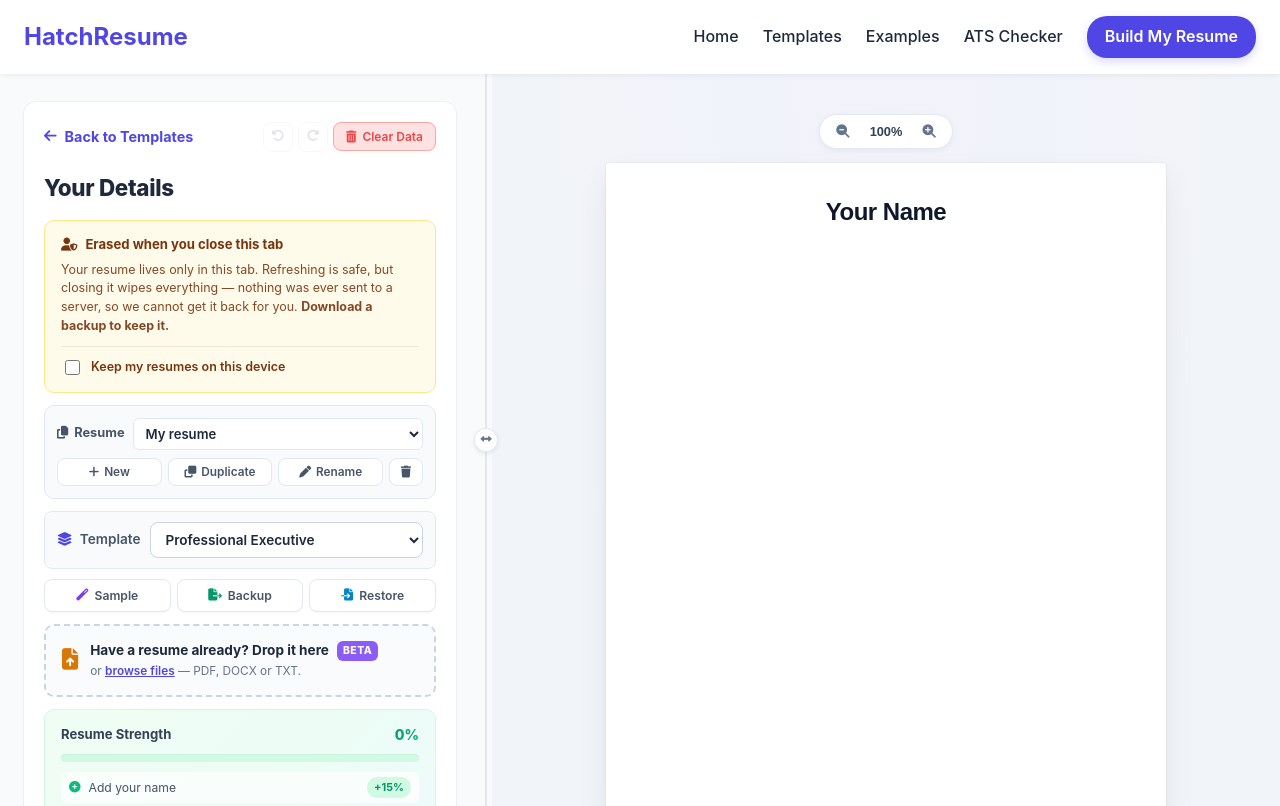
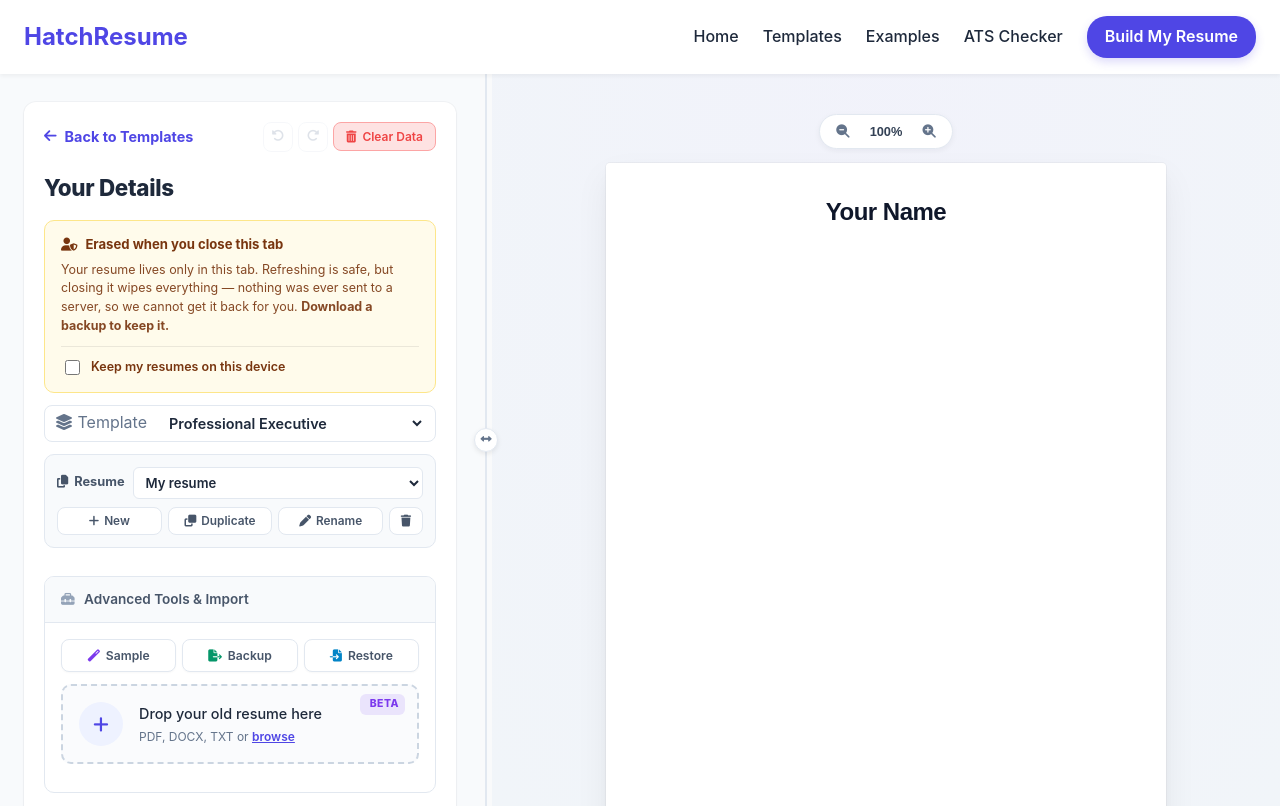
Before and after one commit to balagowda/ResumeBuilder, a React (Create React App) app: page /template1 in a window 1280 px wide. Built offline with nearby package versions, Linux system fonts and the light colour scheme; a web font is replaced by a local one.

Commit message:
import design change

```diff
--- a/src/Styles/TemplateWorkspace.css
+++ b/src/Styles/TemplateWorkspace.css
@@ -115,47 +115,148 @@
   letter-spacing: -0.3px;
 }
 
-/* Strength Meter */
-.strength-meter-container {
-  background: linear-gradient(135deg, #f0fdf4 0%, #ecfdf5 50%, #f0f9ff 100%);
+/* Document Settings Column (Template + Versions) */
+.document-settings-col {
+  display: flex;
+  flex-direction: column;
+  gap: 12px;
+  margin-bottom: 16px;
+}
+
+.doc-setting-item {
+  flex: 1;
+}
+
+.doc-setting-item.template-select-item {
+  display: flex;
+  align-items: center;
+  background: var(--white);
+  border: 1px solid #e2e8f0;
+  border-radius: 8px;
+  padding: 0 10px;
+  height: 40px; /* match ResumeVersions height if possible */
+  transition: border-color 0.2s ease;
+}
+
+.doc-setting-item.template-select-item:hover {
+  border-color: #cbd5e1;
+}
+
+.doc-setting-item.template-select-item label {
+  color: #64748b;
+  margin-right: 8px;
+  margin-bottom: 0;
+}
+
+.doc-setting-item.template-select-item select {
+  flex: 1;
+  border: none;
+  background: transparent;
+  font-size: 0.9rem;
+  color: var(--text-dark);
+  outline: none;
+  cursor: pointer;
+  width: 100%;
+}
+
+/* Tools & Import Section (Static Card) */
+.tools-import-section {
+  margin-bottom: 16px;
+  border: 1px solid #e2e8f0;
   border-radius: 10px;
-  padding: 14px 16px;
+  background: var(--white);
+  overflow: hidden;
+  transition: box-shadow 0.2s ease;
+}
+
+.tools-import-section:hover {
+  box-shadow: 0 1px 3px rgba(15, 23, 42, 0.05);
+}
+
+.tools-import-header-static {
+  padding: 12px 16px;
+  background: #f8fafc;
+  font-size: 0.85rem;
+  font-weight: 600;
+  color: #475569;
+  border-bottom: 1px solid #e2e8f0;
+}
+
+.tools-import-header-static i {
+  color: #94a3b8;
+  margin-right: 6px;
+}
+
+.tools-import-content {
+  display: block;
+  padding: 16px;
+}
+
+/* Slim Strength Meter */
+.strength-meter-slim {
+  background: linear-gradient(135deg, #f0fdf4 0%, #ecfdf5 100%);
+  border-radius: 8px;
+  padding: 10px 14px;
   border: 1px solid #d1fae5;
+  margin-bottom: 4px;
 }
 
 .strength-meter-header {
   display: flex;
   justify-content: space-between;
-  font-size: 0.82rem;
+  align-items: center;
+  font-size: 0.8rem;
   font-weight: 700;
   color: #334155;
-  margin-bottom: 8px;
-}
-
-.strength-meter-header span:last-child {
-  background: linear-gradient(135deg, #059669, #10b981);
-  -webkit-background-clip: text;
-  -webkit-text-fill-color: transparent;
-  background-clip: text;
+  margin-bottom: 6px;
+}
+
+.strength-percentage {
+  color: #059669;
   font-weight: 800;
-  font-size: 0.88rem;
 }
 
 .strength-meter-bar {
   width: 100%;
-  height: 8px;
+  height: 6px;
   background-color: #d1fae5;
-  border-radius: 4px;
+  border-radius: 3px;
   overflow: hidden;
-  box-shadow: inset 0 1px 2px rgba(0, 0, 0, 0.04);
+  margin-bottom: 6px;
 }
 
 .strength-meter-fill {
   height: 100%;
-  background: linear-gradient(90deg, #34d399, #10b981, #059669);
-  border-radius: 4px;
-  transition: width 0.5s cubic-bezier(0.4, 0, 0.2, 1);
-  box-shadow: 0 0 8px rgba(16, 185, 129, 0.25);
+  background: linear-gradient(90deg, #34d399, #10b981);
+  border-radius: 3px;
+  transition: width 0.5s ease;
+}
+
+.strength-tips-dropdown {
+  display: flex;
+  align-items: center;
+  gap: 6px;
+  font-size: 0.75rem;
+  color: #047857;
+  background: rgba(16, 185, 129, 0.1);
+  padding: 6px 10px;
+  border-radius: 6px;
+  margin-top: 8px;
+}
+
+.strength-tips-dropdown i {
+  font-size: 0.8rem;
+}
+
+.tips-label {
+  font-weight: 600;
+}
+
+.tips-text {
+  color: #065f46;
+  white-space: nowrap;
+  overflow: hidden;
+  text-overflow: ellipsis;
 }
 
 /* Draggable sections spacing */
@@ -1563,14 +1664,56 @@
 .resume-import-zone {
   display: flex;
   align-items: center;
-  gap: 12px;
+  gap: 16px;
   margin-bottom: 12px;
-  padding: 14px 16px;
+  padding: 16px;
   border: 2px dashed #cbd5e1;
   border-radius: 10px;
   background: #fafbfd;
   cursor: pointer;
   transition: border-color 0.2s ease, background-color 0.2s ease;
+  position: relative;
+  text-align: left;
+}
+
+.import-icon-wrapper {
+  display: flex;
+  align-items: center;
+  justify-content: center;
+  width: 44px;
+  height: 44px;
+  border-radius: 50%;
+  background-color: #eef2ff;
+  color: var(--primary-color);
+  font-size: 1.1rem;
+  flex-shrink: 0;
+  transition: transform 0.2s ease, background-color 0.2s ease;
+}
+
+.resume-import-zone:hover .import-icon-wrapper {
+  transform: scale(1.08);
+  background-color: #e0e7ff;
+}
+
+.beta-badge-corner {
+  position: absolute;
+  top: 8px;
+  right: 12px;
+  display: inline-flex;
+  align-items: center;
+  justify-content: center;
+  padding: 2px 6px;
+  background-color: rgba(139, 92, 246, 0.15);
+  color: #7c3aed;
+  font-size: 0.65rem;
+  font-weight: 800;
+  border-radius: 6px;
+  letter-spacing: 0.5px;
+}
+
+.beta-badge-corner i {
+  margin-right: 4px;
+  font-size: 0.6rem;
 }
 
 .resume-import-zone:hover,
@@ -1592,32 +1735,39 @@
 }
 
 .resume-import-zone > i {
-  font-size: 1.35rem;
-  color: #d97706;
-  flex-shrink: 0;
+  color: #64748b;
+  font-size: 1.4rem;
+  transition: color 0.2s ease, transform 0.2s ease;
+}
+
+.resume-import-zone:hover > i,
+.resume-import-zone:focus-visible > i {
+  color: var(--primary-color);
 }
 
 .resume-import-zone.drag-over > i {
   color: var(--primary-color);
+  transform: scale(1.1);
 }
 
 .resume-import-zone-text {
   display: flex;
   flex-direction: column;
-  gap: 2px;
+  gap: 4px;
   min-width: 0;
 }
 
 .resume-import-zone-text strong {
-  font-size: 0.85rem;
+  font-size: 0.9rem;
+  font-weight: 500;
   color: #1e293b;
 }
 
 /* Direct children only, so the nested BETA badge keeps its own styling. */
 .resume-import-zone-text > span {
-  font-size: 0.74rem;
+  font-size: 0.75rem;
   color: #64748b;
-  line-height: 1.45;
+  line-height: 1.4;
 }
 
 .resume-import-browse {
--- a/src/components/TemplateWorkspace.js
+++ b/src/components/TemplateWorkspace.js
@@ -1008,6 +1008,22 @@ export default function TemplateWorkspace({ templateId }) {
             storageError={storageError}
           />
 
+          <div className="document-settings-col">
+            <div className="doc-setting-item template-select-item">
+              <label htmlFor="template-switcher"><i className="fas fa-layer-group"></i> Template</label>
+              <select
+                id="template-switcher"
+                className="template-switcher-select"
+                value={templateId}
+                onChange={handleSwitchTemplate}
+                title="Switch Template"
+              >
+                {TEMPLATES.map((t) => (
+                  <option key={t.id} value={t.id}>{t.name}</option>
+                ))}
+              </select>
+            </div>
+            <div className="doc-setting-item">
               <ResumeVersions
                 resumes={store.resumes}
                 activeId={store.activeId}
@@ -1018,20 +1034,14 @@ export default function TemplateWorkspace({ templateId }) {
                 onRename={store.renameResume}
                 onDelete={store.deleteResume}
               />
+            </div>
+          </div>
 
-          <div className="template-switcher-row">
-            <label htmlFor="template-switcher"><i className="fas fa-layer-group"></i> Template</label>
-            <select
-              id="template-switcher"
-              className="template-switcher-select"
-              value={templateId}
-              onChange={handleSwitchTemplate}
-            >
-              {TEMPLATES.map((t) => (
-                <option key={t.id} value={t.id}>{t.name}</option>
-              ))}
-            </select>
+          <div className="tools-import-section">
+            <div className="tools-import-header-static">
+              <span><i className="fas fa-toolbox"></i> Advanced Tools & Import</span>
             </div>
+            <div className="tools-import-content">
               <div className="data-tools-row">
                 <button className="data-tool-btn" onClick={handleLoadSample} title="Fill the form with example content">
                   <i className="fas fa-magic"></i> Sample
@@ -1051,8 +1061,7 @@ export default function TemplateWorkspace({ templateId }) {
                 />
               </div>
 
-          {/* Drop zone for importing an existing resume. Also a button, so
-              keyboard and touch users get the same path as drag-and-drop. */}
+              {/* Drop zone for importing an existing resume. */}
               <div
                 className={`resume-import-zone ${isDragOver ? 'drag-over' : ''} ${isImporting ? 'importing' : ''}`}
                 role="button"
@@ -1072,18 +1081,18 @@ export default function TemplateWorkspace({ templateId }) {
                 onDragLeave={() => setIsDragOver(false)}
                 onDrop={handleImportDrop}
               >
-            <i className={`fas ${isImporting ? 'fa-spinner fa-spin' : 'fa-file-arrow-up'}`} aria-hidden="true"></i>
+                <div className="beta-badge-corner"><i className="fas fa-sparkles"></i> BETA</div>
+                <div className="import-icon-wrapper">
+                  <i className={`fas ${isImporting ? 'fa-spinner fa-spin' : 'fa-plus'}`} aria-hidden="true"></i>
+                </div>
                 <div className="resume-import-zone-text">
                   {isImporting ? (
                     <strong>Reading your resume…</strong>
                   ) : (
                     <>
-                  <strong>
-                    Have a resume already? Drop it here
-                    <span className="beta-badge">BETA</span>
-                  </strong>
+                      <strong>Drop your old resume here</strong>
                       <span>
-                    or <span className="resume-import-browse">browse files</span> — PDF, DOCX or TXT.
+                        PDF, DOCX, TXT or <span className="resume-import-browse">browse</span>
                       </span>
                     </>
                   )}
@@ -1097,20 +1106,23 @@ export default function TemplateWorkspace({ templateId }) {
                   tabIndex={-1}
                 />
               </div>
-          <div className="strength-meter-container">
+            </div>
+          </div>
+
+          <div className="strength-meter-slim">
             <div className="strength-meter-header">
               <span>Resume Strength</span>
-              <span>{completeness}%</span>
+              <span className="strength-percentage">{completeness}%</span>
             </div>
             <div className="strength-meter-bar">
               <div className="strength-meter-fill" style={{ width: `${completeness}%` }}></div>
             </div>
             {completeness < 100 && (
-              <ul className="strength-tips">
-                {getStrengthTips().map((tip) => (
-                  <li key={tip.label}><i className="fas fa-plus-circle"></i> {tip.label} <span className="tip-pts">+{tip.pts}%</span></li>
-                ))}
-              </ul>
+              <div className="strength-tips-dropdown">
+                <i className="fas fa-lightbulb"></i>
+                <span className="tips-label">Tips to improve:</span>
+                <span className="tips-text">{getStrengthTips().map(t => t.label).join(', ')}</span>
+              </div>
             )}
             {savedAt && (
               <p className="autosave-note">
```
Lines whose indentation alone changed are shown as unchanged.
